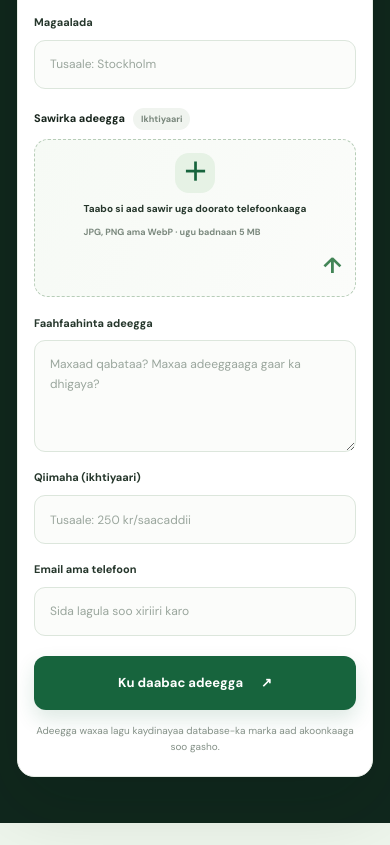
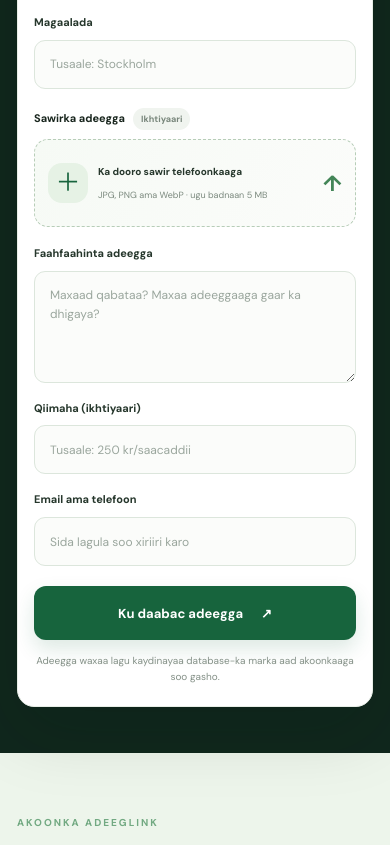
Before and after one commit to madk18/adeekLink, a plain HTML site: page index.html in a window 390 px wide. Shown: the part 2329-3174 px from the top of the page. Drawn offline with nearby package versions, Linux system fonts and the light colour scheme.

Commit message:
Make the service photo picker directly accessible on phones

```diff
--- a/index.html
+++ b/index.html
@@ -85,7 +85,7 @@
         <div class="form-heading"><span class="form-icon">＋</span><div><span class="form-step">TALLAABADA 1 · ADEEGGAAGA</span><h3>Soo bandhig adeeg cusub</h3><p>Buuxi faahfaahinta si macaamiishu kuu helaan.</p></div></div><div class="form-section-label">MACLUUMAADKA ADEEGGA</div>
         <label>Magaca adeegga<input name="name" required maxlength="60" placeholder="Tusaale: Nadiifinta guryaha"></label>
         <div class="form-row"><label>Qaybta<select name="category" required><option value="Guri">Guri & nadaafad</option><option value="Dayactir">Dayactir</option><option value="Dijitaal">Adeegyo dijitaal ah</option><option value="Gaadiid">Gaadiid & guuritaan</option><option value="Waxbarasho">Waxbarasho & turjumaad</option><option value="Kale">Kuwa kale</option></select></label><label>Magaalada<input name="city" required maxlength="40" placeholder="Tusaale: Stockholm"></label></div>
-        <div class="photo-field"><div class="photo-field-heading"><span>Sawirka adeegga</span><span class="optional-tag">Ikhtiyaari</span></div><label class="photo-upload-control" for="service-image"><input id="service-image" name="image" type="file" accept="image/jpeg,image/png,image/webp" aria-describedby="image-help"><span class="photo-upload-icon">＋</span><span class="photo-upload-copy"><b>Taabo si aad sawir uga doorato telefoonkaaga</b><small id="image-help">JPG, PNG ama WebP · ugu badnaan 5 MB</small></span><span class="upload-arrow">↑</span></label><div class="image-preview-wrap" id="image-preview-wrap" hidden><img id="image-preview" alt="Hordhaca sawirka adeegga"><div class="image-preview-info"><b>Sawirka aad dooratay</b><small>Wuxuu ka muuqan doonaa xayeysiiska adeeggaaga.</small><button type="button" id="remove-image" class="remove-image">Ka saar sawirka</button></div></div></div>
+        <div class="photo-field"><div class="photo-field-heading"><span>Sawirka adeegga</span><span class="optional-tag">Ikhtiyaari</span></div><div class="photo-upload-control"><span class="photo-upload-icon">＋</span><span class="photo-upload-copy"><b>Ka dooro sawir telefoonkaaga</b><small id="image-help">JPG, PNG ama WebP · ugu badnaan 5 MB</small></span><span class="upload-arrow">↑</span><input class="service-file-input" id="service-image" name="image" type="file" accept="image/jpeg,image/png,image/webp" aria-describedby="image-help"></div><div class="image-preview-wrap" id="image-preview-wrap" hidden><img id="image-preview" alt="Hordhaca sawirka adeegga"><div class="image-preview-info"><b>Sawirka aad dooratay</b><small>Wuxuu ka muuqan doonaa xayeysiiska adeeggaaga.</small><button type="button" id="remove-image" class="remove-image">Ka saar sawirka</button></div></div></div>
         <label>Faahfaahinta adeegga<textarea name="description" required maxlength="240" rows="3" placeholder="Maxaad qabataa? Maxaa adeeggaaga gaar ka dhigaya?"></textarea></label>
         <div class="form-row"><label>Qiimaha (ikhtiyaari)<input name="price" maxlength="40" placeholder="Tusaale: 250 kr/saacaddii"></label><label>Email ama telefoon<input name="contact" required maxlength="80" placeholder="Sida lagula soo xiriiri karo"></label></div>
         <button class="primary-button submit-button" type="submit">Ku daabac adeegga <span>↗</span></button>
```
